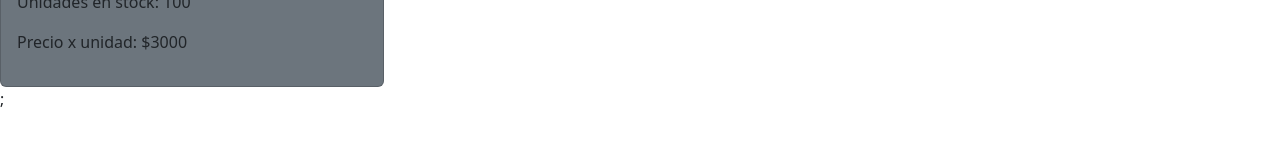
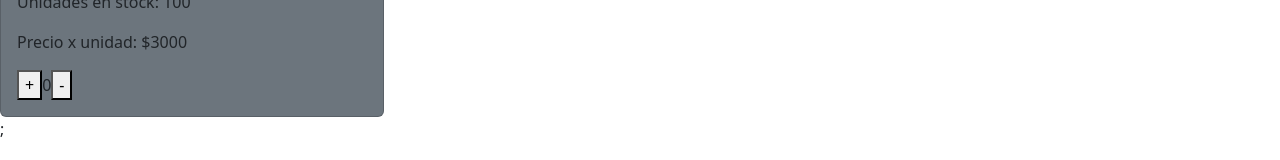
Before and after one commit to EzequielG07/Proyecto-React-Coderhouse, a React (Create React App) app: page /item/10 in a window 1280 px wide. Shown: the part 401-561 px from the top of the page. Built offline with nearby package versions, Linux system fonts and the light colour scheme.

Commit message:
Se realizo el contador ItemCount y se agrego a ItemDetail

```diff
--- a/package.json
+++ b/package.json
@@ -34,5 +34,8 @@
       "last 1 firefox version",
       "last 1 safari version"
     ]
+  },
+  "devDependencies": {
+    "standard": "^17.0.0"
   }
 }
--- a/src/components/ItemDetail.js
+++ b/src/components/ItemDetail.js
@@ -1,7 +1,15 @@
 import Card from "react-bootstrap/Card";
+import ItemCount from "./itemCount"; /*-> PRUEBA DE ItemCount*/
+import { useState } from "react";
 import "../App.css";
 
 const ItemDetail = ({ item }) => {
+  const [itemCount, setItemCount] = useState(0);
+
+  const onAdd = (qty) => {
+    setItemCount(qty);
+  };
+
   return item && item.image ? (
     <Card className="img-size" bg="secondary">
       <Card.Img variant="top" src={item.image} alt="Same alt value" />
@@ -9,7 +17,10 @@ const ItemDetail = ({ item }) => {
         <Card.Text>
           <h3>Titulo: {item.name}</h3>
           <p>Unidades en stock: {item.stock}</p>
-          <p>Precio x unidad: ${item.cost}</p>
+          <p>Precio x unidad: ${item.cost}</p> {/*-> PRUEBA DE ItemCount*/}
+          <div>
+            <ItemCount stock={item.stock} initial={itemCount} onAdd={onAdd} />
+          </div>
         </Card.Text>
       </Card.Body>
     </Card>
--- /dev/null
+++ b/src/components/itemCount.js
@@ -0,0 +1,31 @@
+import { useEffect, useState } from "react";
+
+const ItemCount = ({ stock = 0, initial = 1, onAdd }) => {
+  const [count, setCount] = useState(0);
+
+  useEffect(() => {
+    setCount(initial);
+  }, [initial]); // si o si puse initial y es []
+
+  const increment = () => {
+    if (count < stock) {
+      setCount(count + 1);
+    }
+  };
+
+  const decrement = () => {
+    if (count > initial + 1) {
+      setCount(count - 1);
+    }
+  };
+
+  return (
+    <>
+      <button onClick={increment}> + </button>
+      {count}
+      <button onClick={decrement}> - </button>
+    </>
+  );
+};
+
+export default ItemCount;
```
Also changed, not shown: 1 other file (tests, documents, lock files or other folders).
